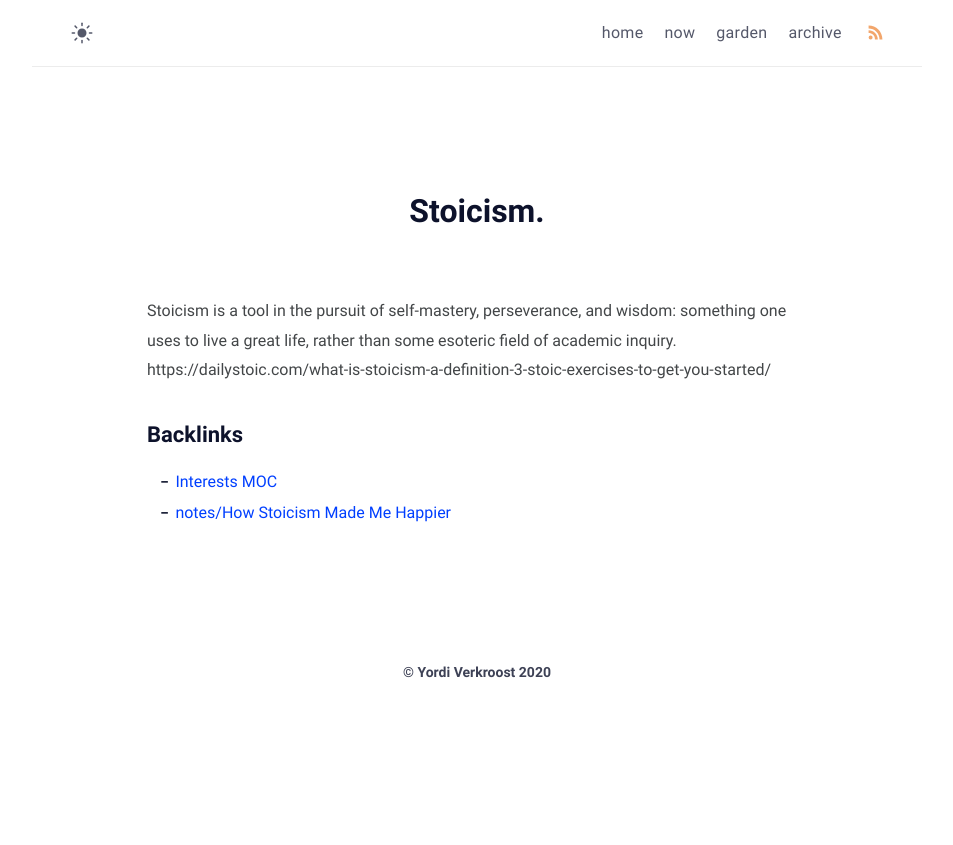
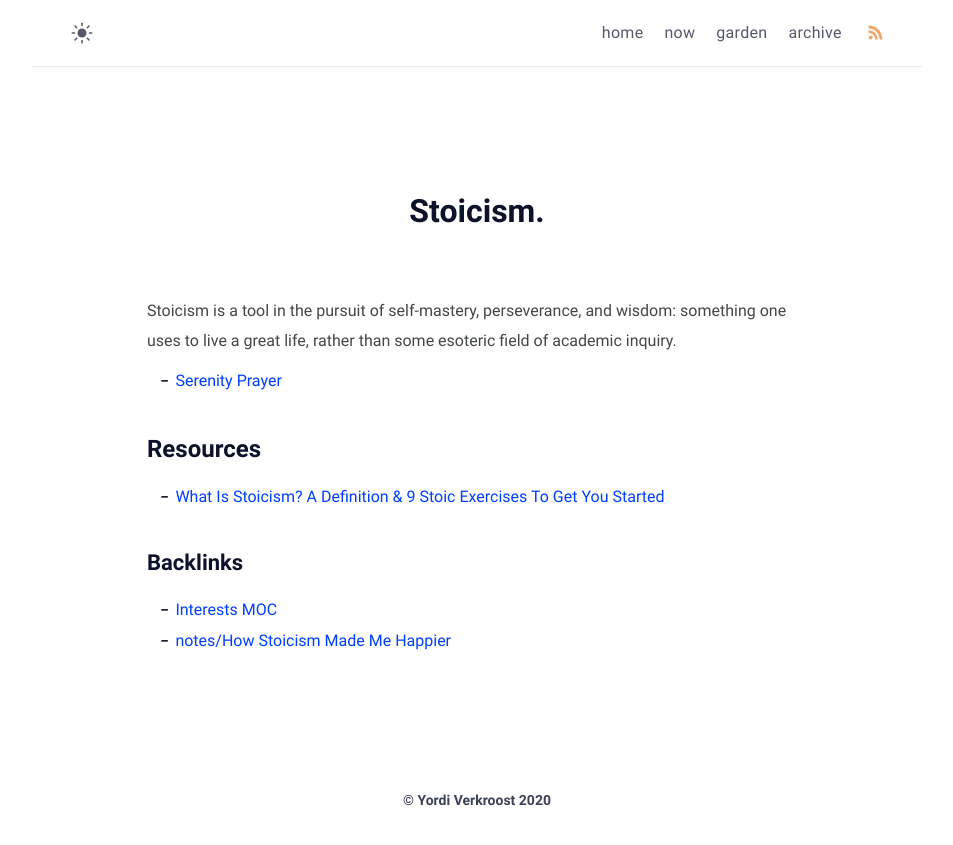
Before and after one commit to heymichal/heymichal.github.io, a Jekyll site: the page built from garden/stoicism.html, in a window 1280 px wide. Shown: the top 845 px of the page, without its empty margins (163-1116 px from the left). Built offline with Jekyll 4.4.1, drawn with Linux system fonts in a browser that asks for light colours.

Commit message:
Update garden

```diff
--- a/garden/productivity-moc.html
+++ b/garden/productivity-moc.html
@@ -10,8 +10,10 @@ comments: false
 <li><a href="/garden/digital-garden">Digital Garden</a></li>
 <li><a href="/garden/evergreen-notes">Evergreen Notes</a></li>
 <li><a href="/garden/from-literature-notes-to-permanent-notes">From literature notes to permanent notes</a></li>
+<li><a href="/garden/just-in-time-versus-just-in-case">Just In Time versus Just In Case</a></li>
 <li><a href="/garden/productivity-randomness">Productivity Randomness</a></li>
 <li><a href="/garden/second-brain">Second Brain</a></li>
+<li><a href="/garden/seek-discomfort">Seek Discomfort</a></li>
 </ul>
 
 <div class="backlinks">
--- a/garden/stoicism.html
+++ b/garden/stoicism.html
@@ -4,8 +4,17 @@ layout: page
 comments: false
 ---
 
-<div id="content"><p>Stoicism is a tool in the pursuit of self-mastery, perseverance, and wisdom: something one uses to live a great life, rather than some esoteric field of academic inquiry.<br />
-https://dailystoic.com/what-is-stoicism-a-definition-3-stoic-exercises-to-get-you-started/</p>
+<div id="content"><p>Stoicism is a tool in the pursuit of self-mastery, perseverance, and wisdom: something one uses to live a great life, rather than some esoteric field of academic inquiry.</p>
+
+<ul>
+<li><a href="/garden/serenity-prayer">Serenity Prayer</a></li>
+</ul>
+
+<h1 id="resources">Resources</h1>
+
+<ul>
+<li><a href="https://dailystoic.com/what-is-stoicism-a-definition-3-stoic-exercises-to-get-you-started/">What Is Stoicism? A Definition &amp; 9 Stoic Exercises To Get You Started</a></li>
+</ul>
 
 <div class="backlinks">
 
```
Also changed, not shown: garden/just-in-time-versus-just-in-case.html (added, +21 -0 lines), garden/notes/how-stoicism-made-me-happier.html (+4 -4 lines), garden/seek-discomfort.html (added, +21 -0 lines), garden/serenity-prayer.html (added, +19 -0 lines).
